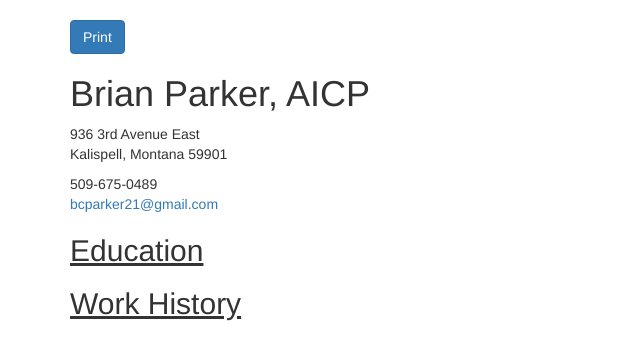
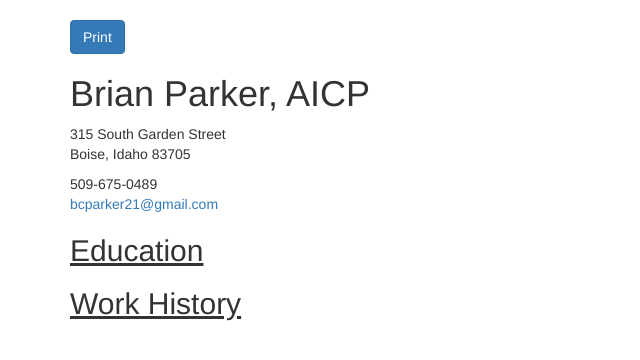
Before and after one commit to bcparker21/resume, a Flask app: page /export_resume in a window 1280 px wide. Shown: the part 52-412 px from the top of the page, without its empty margins (0-640 px from the left). Run offline with Flask 2, Linux system fonts and the light colour scheme; data that the repository does not hold is empty; some libraries are stand-ins or nearby versions.

Commit message:
update address

```diff
--- a/app/templates/export_resume.html
+++ b/app/templates/export_resume.html
@@ -4,8 +4,8 @@
 <a id="printPageButton" href="{{ url_for('main.export_resume') }}" class="btn btn-primary" role="button" onclick="window.print()">Print</a>
 <div class="print">
 	<h1>Brian Parker, AICP</h1>
-	<p>936 3rd Avenue East <br>
-	Kalispell, Montana 59901</p>
+	<p>315 South Garden Street <br>
+	Boise, Idaho 83705</p>
 	<p>509-675-0489<br>
 	<a href="mailto:bcparker21@gmail.com">bcparker21@gmail.com</a></p>
 	<u><h2>Education</h2></u>
```
